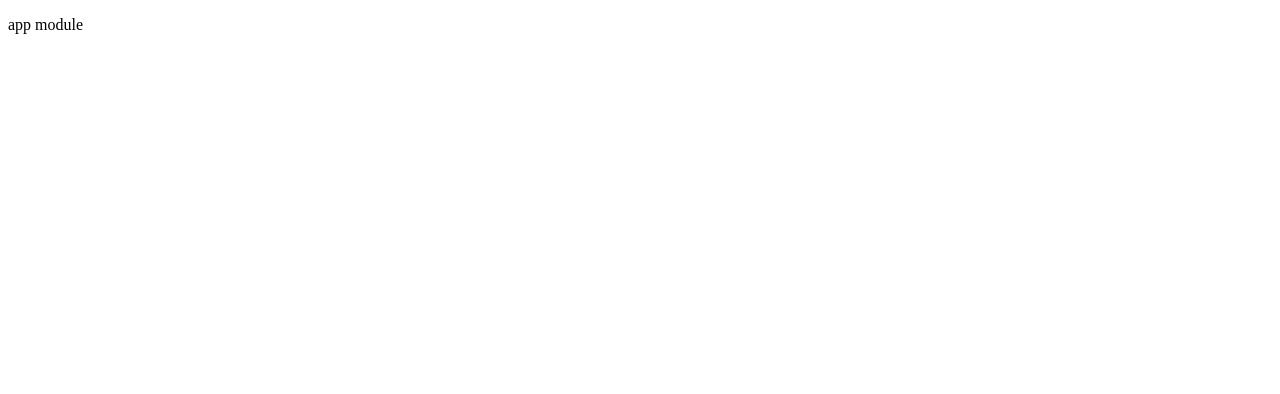
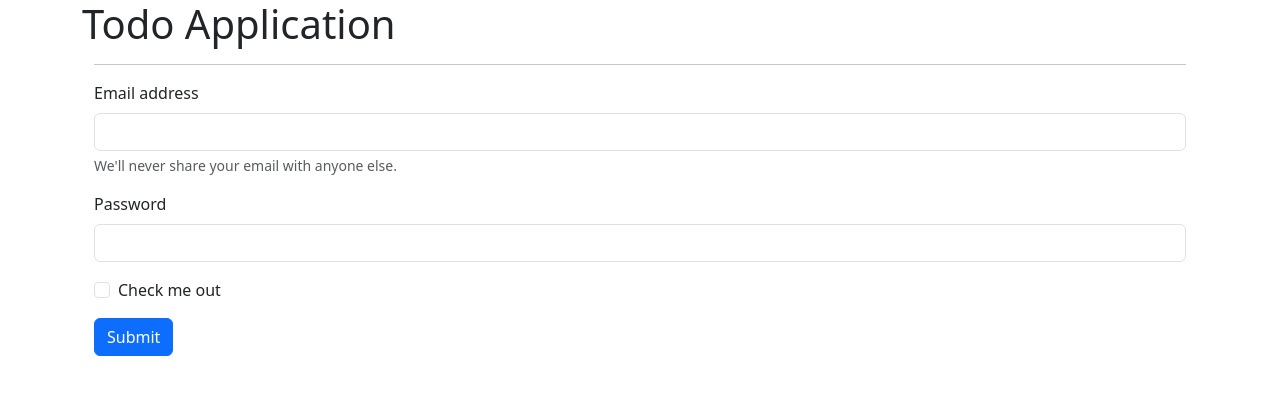
Before and after one commit to SpeedCodeNpo/mini-prj-20231016-todo-dkp, an Angular app: page / in a window 1280 px wide. Shown: the top 394 px of the page. Built offline with nearby package versions, Linux system fonts and the light colour scheme.

Commit message:
Installed bootstrap and created initial boilerplate layout

```diff
--- a/angular.json
+++ b/angular.json
@@ -25,6 +25,7 @@
               "src/assets"
             ],
             "styles": [
+              "node_modules/bootstrap/dist/css/bootstrap.css",
               "src/styles.css"
             ],
             "scripts": []
--- a/package.json
+++ b/package.json
@@ -18,6 +18,7 @@
     "@angular/platform-browser": "^16.2.0",
     "@angular/platform-browser-dynamic": "^16.2.0",
     "@angular/router": "^16.2.0",
+    "bootstrap": "^5.3.2",
     "rxjs": "~7.8.0",
     "tslib": "^2.3.0",
     "zone.js": "~0.13.0"
--- a/src/app/app.component.html
+++ b/src/app/app.component.html
@@ -1 +1 @@
-<p>app module</p>
+<app-todo-list></app-todo-list>
--- a/src/app/app.module.ts
+++ b/src/app/app.module.ts
@@ -2,10 +2,12 @@
 import { BrowserModule } from '@angular/platform-browser';
 
 import { AppComponent } from './app.component';
+import { TodoListComponent } from './todo-list/todo-list.component';
 
 @NgModule({
   declarations: [
-    AppComponent
+    AppComponent,
+    TodoListComponent
   ],
   imports: [
     BrowserModule
--- /dev/null
+++ b/src/app/todo-list/todo-list.component.html
@@ -0,0 +1,28 @@
+
+<div class="container">
+<h1>Todo Application</h1><div class="container">
+  <hr>
+  <form>
+    <div class="mb-3">
+      <label for="exampleInputEmail1" class="form-label">Email address</label>
+      <input
+        type="email"
+        class="form-control"
+        id="exampleInputEmail1"
+        aria-describedby="emailHelp"
+      />
+      <div id="emailHelp" class="form-text">
+        We'll never share your email with anyone else.
+      </div>
+    </div>
+    <div class="mb-3">
+      <label for="exampleInputPassword1" class="form-label">Password</label>
+      <input type="password" class="form-control" id="exampleInputPassword1" />
+    </div>
+    <div class="mb-3 form-check">
+      <input type="checkbox" class="form-check-input" id="exampleCheck1" />
+      <label class="form-check-label" for="exampleCheck1">Check me out</label>
+    </div>
+    <button type="submit" class="btn btn-primary">Submit</button>
+  </form>
+</div>
```
Also changed, not shown: src/app/todo-list/todo-list.component.ts (added, +10 -0 lines), src/app/todo-list/todo-list.component.css (added), 2 other files (tests, documents, lock files or other folders).
